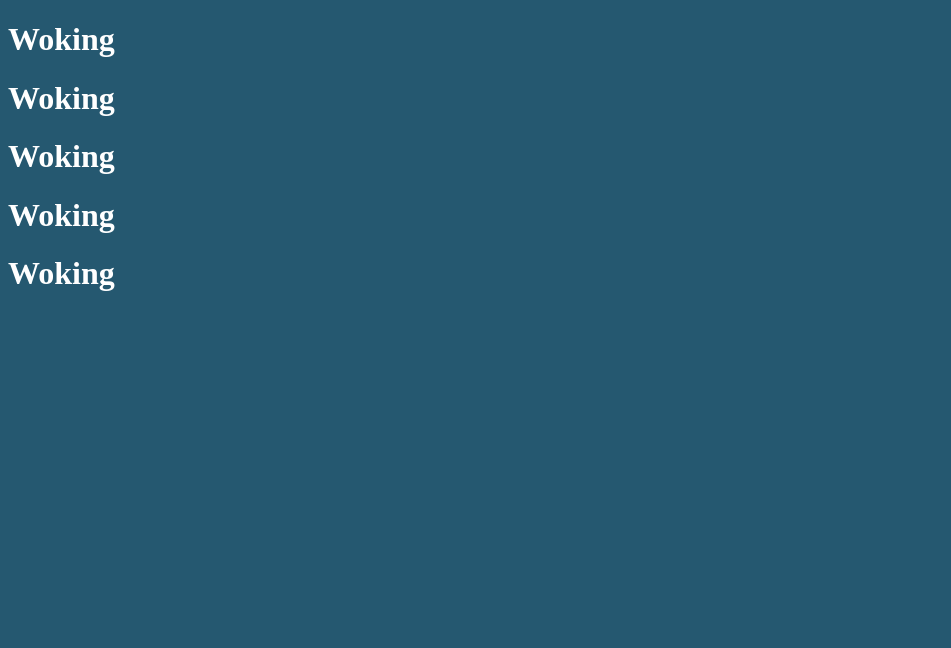
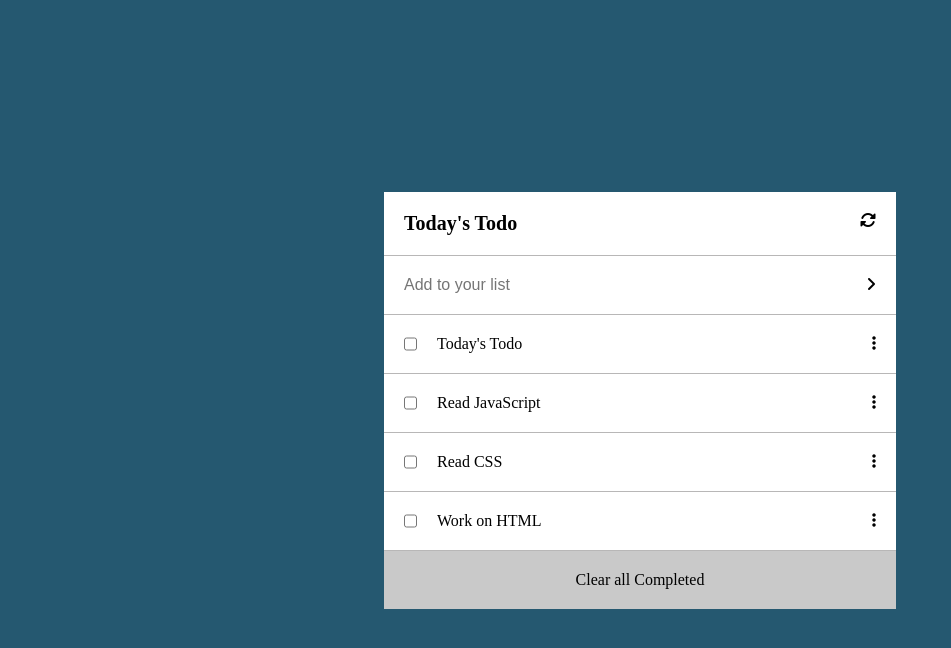
Before and after one commit to audukehinde/to-do-list, a website built with webpack: page src/index.html in a window 1280 px wide. Shown: the whole page, without its empty margins (0-951 px from the left). Built offline with nearby package versions, Linux system fonts and the light colour scheme.

Commit message:
Added simple HTML list of To Do tasks.

```diff
--- a/src/index.html
+++ b/src/index.html
@@ -6,13 +6,35 @@
     <meta name="viewport" content="width=device-width, initial-scale=1.0" />
     <title>Document</title>
     <script src="https://unpkg.com/lodash@4.17.20"></script>
+    <script
+      src="https://kit.fontawesome.com/dfaf9de4b6.js"
+      crossorigin="anonymous"
+    ></script>
   </head>
   <body>
-    <h1>Woking</h1>
-    <h1>Woking</h1>
-    <h1>Woking</h1>
-    <h1>Woking</h1>
-    <h1>Woking</h1>
+    <div class="todo-container">
+      <div class="todo-header">
+        <div class="header">
+          <h1>Today's Todo</h1>
+          <i class="fa-solid fa-rotate"></i>
+        </div>
+        <form action="#">
+          <input type="text" name="" id="" placeholder="Add to your list" />
+          <i class="fa-solid fa-angle-right"></i>
+        </form>
+
+        <div class="header">
+          <div class="check-content">
+            <input type="checkbox" class="checkbox" />
+            <div class="task"><p>Today's Todo</p></div>
+          </div>
+
+          <i class="fa-solid fa-ellipsis-vertical"></i>
+        </div>
+      </div>
+      <footer>Clear all Completed</footer>
+    </div>
+
     <script src="../dist/main.js"></script>
   </body>
 </html>
--- a/src/index.js
+++ b/src/index.js
@@ -1,4 +1,37 @@
-import { camelCase } from 'lodash';
 import './style.css';
 
-console.log(camelCase('Hello World!'));
+const taskContent = document.querySelector('.todo-header');
+
+const tasks = [
+  {
+    description: 'Read JavaScript',
+    completed: true,
+    index: 1,
+  },
+  {
+    description: 'Read CSS',
+    completed: false,
+    index: 2,
+  },
+  {
+    description: 'Work on HTML',
+    completed: false,
+    index: 3,
+  },
+];
+
+const displayTask = (tasks) => {
+  tasks.forEach((task) => {
+    const html = `
+    <div class="header">
+    <div class="check-content">
+      <input type="checkbox" class="checkbox" />
+      <div class="task"><p>${task.description}</p></div>
+    </div>
+    <i class="fa-solid fa-ellipsis-vertical"></i>
+  </div>`;
+    taskContent.insertAdjacentHTML('beforeend', html);
+  });
+};
+
+displayTask(tasks);
--- a/src/style.css
+++ b/src/style.css
@@ -1,7 +1,74 @@
+* {
+  padding: 0;
+  margin: 0;
+  box-sizing: border-box;
+}
+
 body {
   background-color: rgb(37, 88, 112);
+  width: 100%;
+  place-items: center;
+  display: grid;
+  gap: 2rem;
+  transition: all 1s;
+}
+
+.todo-container {
+  width: 100%;
+  height: 100vh;
+  display: flex;
+  justify-content: center;
+  align-items: center;
+  flex-direction: column;
+}
+
+.todo-header,
+footer {
+  width: 40%;
+  background-color: #fff;
+}
+
+.header,
+form {
+  display: flex;
+  justify-content: space-between;
+  width: 100%;
+  padding: 20px;
+  border-bottom: 1px solid rgb(184, 183, 183);
 }
 
 h1 {
-  color: #fff;
+  font-size: 20px;
 }
+
+form,
+input {
+  width: 100%;
+}
+
+input {
+  border: none;
+  outline: none;
+  font-size: 16px;
+}
+
+i,
+form {
+  cursor: pointer;
+}
+
+.checkbox {
+  flex: 2;
+}
+
+.check-content {
+  display: flex;
+  gap: 20px;
+}
+
+footer {
+  background-color: rgb(201, 201, 201);
+  /* width: 100%; */
+  padding: 20px;
+  text-align: center;
+}
```
